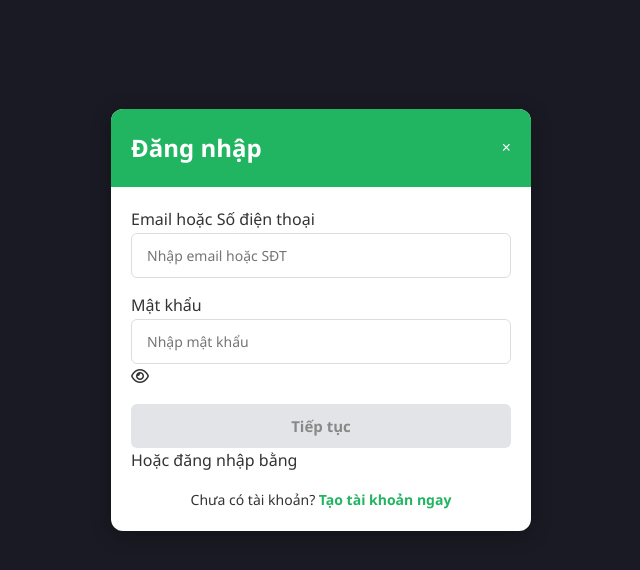
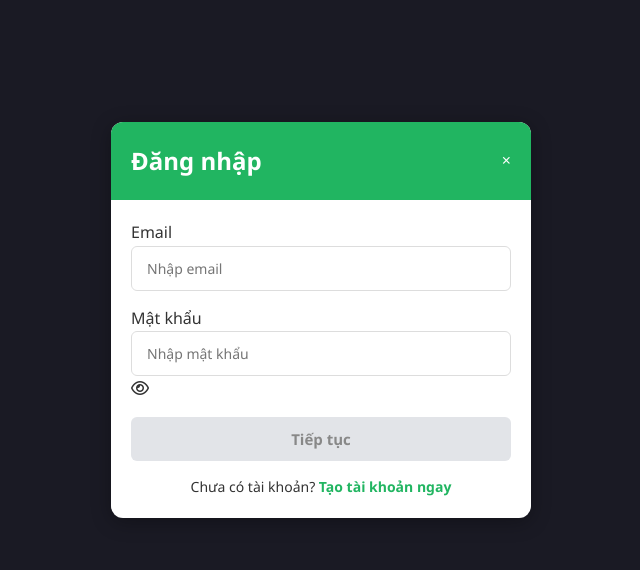
Before and after one commit to entikiu/TicketBox-CT428, a PHP site: page /pages/login.php in a window 1280 px wide. Shown: the top 570 px of the page, without its empty margins (319-959 px from the left). Run offline with PHP 8.4, Linux system fonts and the light colour scheme; some libraries are stand-ins or nearby versions.

Commit message:
fix pages/login.php

```diff
--- a/ticketbox/pages/login.php
+++ b/ticketbox/pages/login.php
@@ -161,8 +161,8 @@ if ($_SERVER['REQUEST_METHOD'] === 'POST' && isset($_POST['action']) && $_POST['
 
                     <!-- Ô Nhập Email / SĐT -->
                     <div class="form-group <?php echo !empty($errors['email']) ? 'has-error' : ''; ?>" id="group-email">
-                        <label class="form-label">Email hoặc Số điện thoại</label>
-                        <input type="text" id="loginEmail" name="email" class="form-input" placeholder="Nhập email hoặc SĐT" value="<?php echo htmlspecialchars($_POST['email'] ?? ''); ?>">
+                        <label class="form-label">Email</label>
+                        <input type="text" id="loginEmail" name="email" class="form-input" placeholder="Nhập email" value="<?php echo htmlspecialchars($_POST['email'] ?? ''); ?>">
                         <span class="field-error" id="error-loginEmail" style="color:#ff4d4f; font-size:12px;"><?php echo $errors['email'] ?? ''; ?></span>
                     </div>
 
@@ -180,18 +180,6 @@ if ($_SERVER['REQUEST_METHOD'] === 'POST' && isset($_POST['action']) && $_POST['
                     <button type="submit" id="btnLoginSubmit" class="btn-primary-auth">Tiếp tục</button>
                 </form>
 
-                <div class="auth-divider">
-                    <span>Hoặc đăng nhập bằng</span>
-                </div>
-
-                <div class="google-login-box">
-                    <div id="g_id_onload"
-                        data-client_id="YOUR_GOOGLE_CLIENT_ID.apps.googleusercontent.com"
-                        data-callback="handleCredentialResponse"
-                        data-auto_prompt="false">
-                    </div>
-                    <div class="g_id_signin" data-type="standard" data-shape="rectangular" data-theme="filled_blue" data-text="signin_with" data-size="large" data-logo_alignment="left" data-width="100%"></div>
-                </div>
 
                 <div class="auth-links">
                     <p>Chưa có tài khoản? <a href="register.php">Tạo tài khoản ngay</a></p>
```
